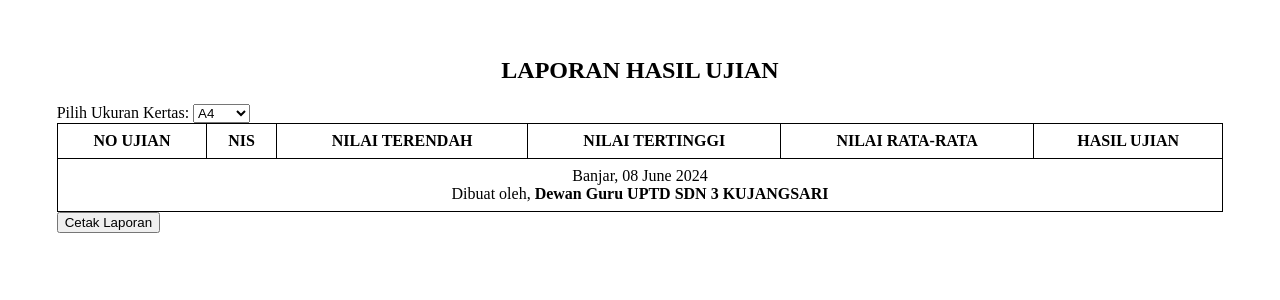
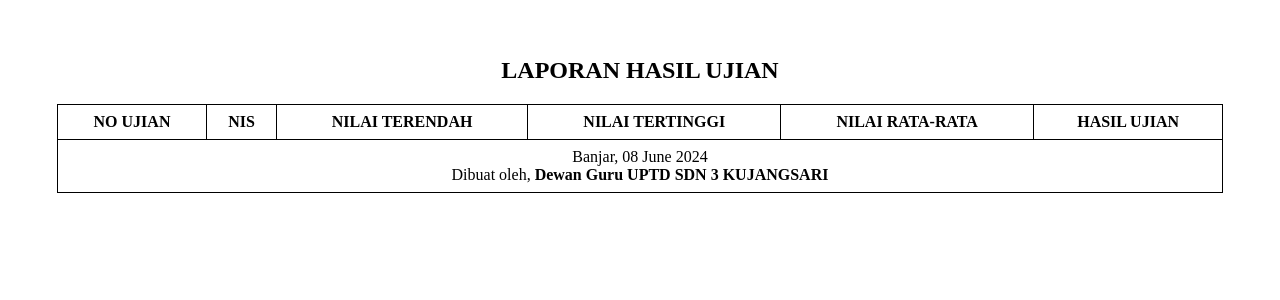
Before and after one commit to Madleyym/sistem-akademik-mengolah-data-sekolah, a PHP site: page /sekolah/report/r-ujian.php in a window 1280 px wide. Shown: the top 300 px of the page. Run offline with PHP 8.4, Linux system fonts and the light colour scheme; a user stored in the database is signed in; data that the repository does not hold is empty.

Commit message:
memperbaiki r-ujian untuk print nilai ujian sekolah

```diff
--- a/report/r-ujian.php
+++ b/report/r-ujian.php
@@ -40,6 +40,12 @@ require_once "../config.php";
             padding: 8px;
             text-align: center;
         }
+
+        @media print {
+            @page {
+                size: A4;
+            }
+        }
     </style>
 </head>
 
@@ -47,12 +53,6 @@ require_once "../config.php";
 
     <h2>LAPORAN HASIL UJIAN</h2>
 
-    <label for="paperSize">Pilih Ukuran Kertas:</label>
-    <select id="paperSize">
-        <option value="A4">A4</option>
-        <option value="letter">Letter</option>
-        <option value="legal">Legal</option>
-    </select>
 
     <table>
         <thead>
@@ -102,7 +102,28 @@ require_once "../config.php";
         }
     </script>
 
-    <button onclick="printDocument()">Cetak Laporan</button>
+    <!-- <button onclick="printDocument()">Pratinjau dan Cetak Laporan</button>
+
+    <script>
+        // Function untuk menangani pencetakan
+        function printDocument() {
+            var paperSize = document.getElementById('paperSize').value;
+            var style = document.createElement('style');
+            style.innerHTML = `@page { size: ${paperSize}; }`;
+
+            // Tambahkan style langsung ke tombol cetak
+            var printButton = document.querySelector('button');
+            printButton.style.display = 'none';
+
+            document.head.appendChild(style);
+            window.print();
+            document.head.removeChild(style); // Menghapus style setelah mencetak
+
+            // Kembalikan tampilan tombol cetak setelah pencetakan selesai
+            printButton.style.display = 'block';
+        }
+    </script> -->
+
 
 </body>
 
```
